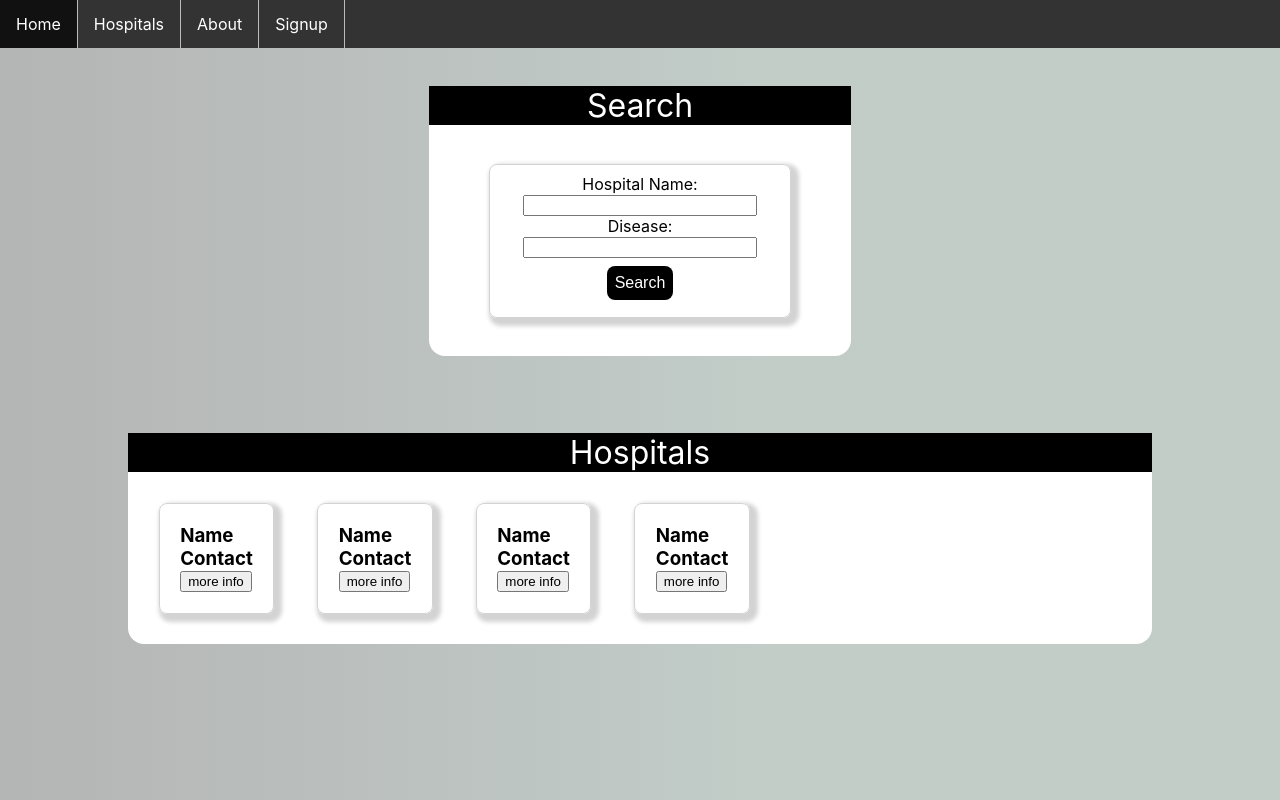
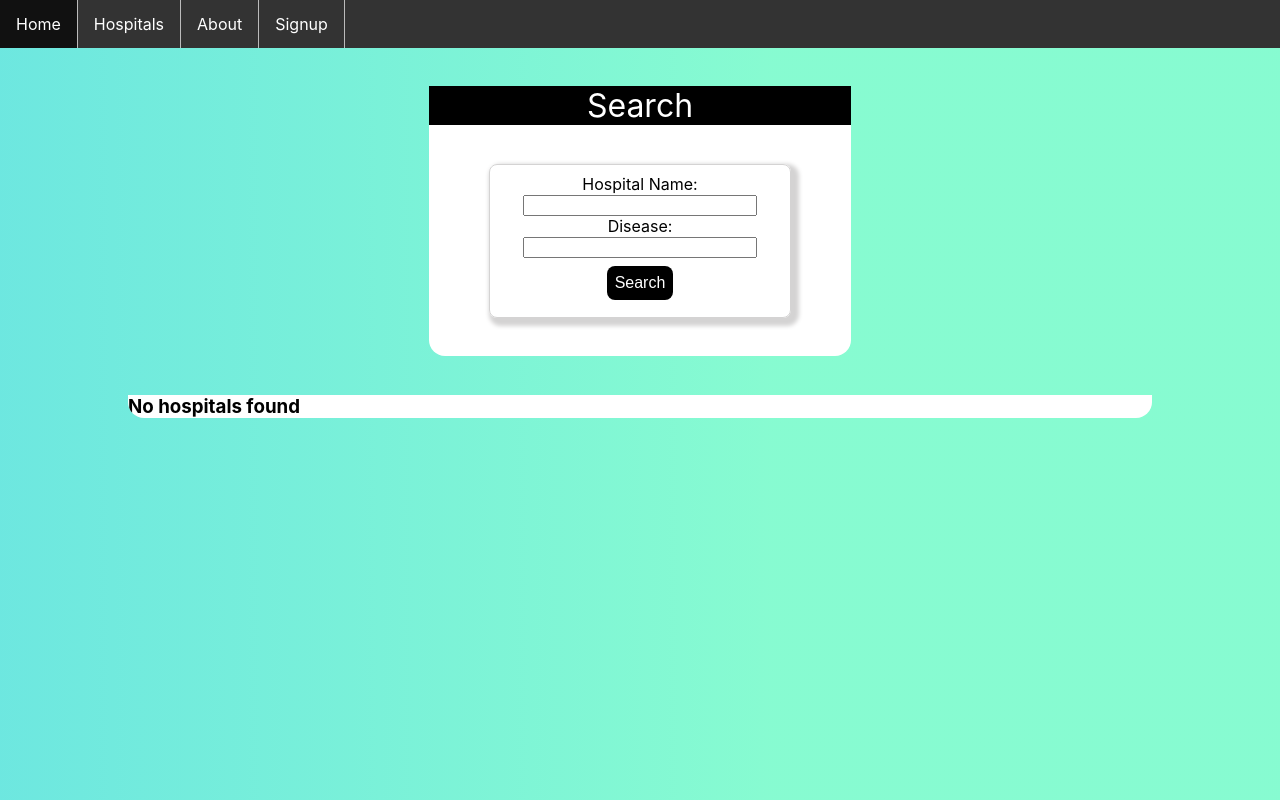
Before and after one commit to shubham0112/AllAboutHospitals, a React (Create React App) app in the folder my_app/: page /Home in a window 1280 px wide. Built offline with nearby package versions, Linux system fonts and the light colour scheme.

Commit message:
home folder modified

```diff
--- a/my_app/src/components/Home/Home.css
+++ b/my_app/src/components/Home/Home.css
@@ -68,6 +68,9 @@ li a:hover {
   border-bottom-right-radius: 1em;
   background-color: rgb(255, 255, 255);
 }
+.cards::-webkit-scrollbar{
+  width:0;
+}
 .card {
   padding: 2%;
   margin: 3%;
--- a/my_app/src/components/Home/Home.js
+++ b/my_app/src/components/Home/Home.js
@@ -1,14 +1,44 @@
-import React from 'react'
+// import React from 'react'
+// import Hospitals from './Hospitals.js'
+// import Search from './Search'
+// import '../Home/Home.css'
+// const Home = () => {
+//     return (
+//         <>
+
+//             <Search/>
+//             <Hospitals/>
+//         </>
+//     )
+// }
+
+// export default Home
+
+import {useState} from 'react'
 import Hospitals from './Hospitals.js'
 import Search from './Search'
+
 import '../Home/Home.css'
+import data from '../../data'
 const Home = () => {
+    const [disease,setDisease] =useState('');
+    const [hospitalName,setHospitalName] =useState('');
+    const [filtered, setFiltered] =useState([]);
+    const search=(hospitalName,disease)=>{
+        filtered.splice(0,filtered.length)
+        const x=(data.filter(item => item.name===hospitalName&&disease===item.disease));
+        console.log(x);
+        setFiltered(x);
+        setHospitalName('');
+        setDisease('');
+    }
     return (
-        <>
+        <div className="Home">
+            <Search search={search} hospitalName={hospitalName} setHospitalName={setHospitalName} disease={disease} setDisease={setDisease}/>
 
-            <Search/>
-            <Hospitals/>
-        </>
+            <Hospitals data={filtered}/>
+
+        </div>
     )
 }
 
--- a/my_app/src/components/Home/Hospitals.js
+++ b/my_app/src/components/Home/Hospitals.js
@@ -1,41 +1,35 @@
 import React from 'react'
 
-const Hospitals = () => {
+
+const Hospitals = ({data}) => {
+    const Empty=()=>{
+        return (<div className="cards"><h3>No hospitals found</h3></div>)
+    }
+    const Full=()=>{
         return (
             <>
                 <div className='card_ka_header_ka_header'>
-                <div className="card_ka_header">
-                    Hospitals
-                </div>
+                    <div className="card_ka_header">Hospitals</div>
                 </div>
                 <div className="cards">
-                <div className="card">
+                    {
+                        data.map(
+                            item=><div className="card">
 
-                    <h3>Name</h3>
+                            <h3>{item.name}</h3>
                             <h3>Contact</h3>
-                    <button>more info</button>
-                </div>
-                <div className="card">
-
-                    <h3>Name</h3>
-                    <h3>Contact</h3>
-                    <button>more info</button>
-                </div>
-                <div className="card">
-
-                    <h3>Name</h3>
-                    <h3>Contact</h3>
-                    <button>more info</button>
-                </div>
-                <div className="card">
-
-                    <h3>Name</h3>
-                    <h3>Contact</h3>
-                    <button>more info</button>
-                </div>
+                            <button>more info</button></div>
+                        )
+                    }
                 </div>
             </>
         )
     }
+    if(data.length===0)
+    return <Empty/>
+    else
+    return <Full/>
+
+}
 
 export default Hospitals
--- a/my_app/src/components/Home/Search.js
+++ b/my_app/src/components/Home/Search.js
@@ -1,6 +1,10 @@
 import React from 'react'
 
-const Search = () => {
+const Search = ({search,hospitalName,setHospitalName,disease,setDisease}) => {
+    const handlesubmit = (e)=>{
+        e.preventDefault();
+        search(hospitalName,disease);
+    }
     return (
         <>
             <div className='header_ka_header'>
@@ -9,18 +13,18 @@ const Search = () => {
                 </div>
             </div>
             <div className="form">
-                <form onSubmit={(e)=>{e.preventDefault();}}>
+                <form onSubmit={(e)=>{e.preventDefault()}}>
                     <div className="wrap-form">
                         <div className="form-group">
                             <label>Hospital Name:</label>
-                            <input type="text"/>
+                            <input type="text" value={hospitalName} onChange={(e)=>{setHospitalName(e.target.value)}}/>
                         </div>
                         <div className="form-group">
                             <label>Disease:</label>
-                            <input type="text"/>
+                            <input type="text" value={disease} onChange={(e)=>{setDisease(e.target.value)}}/>
                         </div>
                         <div className="form-group">
-                            <button type="submit" className='btn_search'>Search</button>
+                            <button type="submit" className='btn_search' onClick={(e)=>handlesubmit(e)}>Search</button>
                         </div>
                     </div>
                 </form>
--- a/my_app/src/components/hospital/Hospital.css
+++ b/my_app/src/components/hospital/Hospital.css
@@ -1,16 +1,22 @@
 body {
-  /* background-color: rgba(131, 238, 233, 0.918);
+  background-color: rgba(131, 238, 233, 0.918);
   background-image: linear-gradient(
     to right,
     rgba(106, 230, 223, 0.918) 0%,
     rgba(134, 252, 207, 0.918) 60%
-  ); */
-  background-color: rgb(141, 138, 138);
-  background-image: linear-gradient(
+  );
+  /* background-color: rgb(141, 138, 138); */
+  /* background-image: linear-gradient(
     to right,
     rgba(183, 185, 185, 0.918) 0%,
     rgba(198, 211, 206, 0.918) 60%
-  );
+    ); */
+  /* background-color: rgb(140, 173, 243);
+  background-image: linear-gradient(
+    to right,
+    rgb(150, 192, 248) 0%,
+    rgb(6, 57, 99) 60%
+  ); */
 }
 .hospital__wrap {
   margin: 0 px;
--- a/my_app/src/data.js
+++ b/my_app/src/data.js
@@ -2,6 +2,7 @@ const data=[
     {
         id:209480126,
         name:"Sum hospital",
+        disease:"corona",
         departments:["cardiology","neurology","pediatrics","afhi","ajfsa","afnadnn","ajfba"],
         doctors:[{name:"Peter",img:"https://encrypted-tbn0.gstatic.com/images?q=tbn:ANd9GcS884yE-aP3PQdStnZ7KZecX04EDdYa2YpRgQ&usqp=CAU",specialization:"Cardiologist",years:5},{name:"Jon",img:"https://encrypted-tbn0.gstatic.com/images?q=tbn:ANd9GcS884yE-aP3PQdStnZ7KZecX04EDdYa2YpRgQ&usqp=CAU",specialization:"Anesthesiologist",years:6},{name:"Susan",img:"https://encrypted-tbn0.gstatic.com/images?q=tbn:ANd9GcS884yE-aP3PQdStnZ7KZecX04EDdYa2YpRgQ&usqp=CAU",specialization:"Neurologist",years:15}],
         beds:10,
```
Lines whose indentation alone changed are shown as unchanged.
